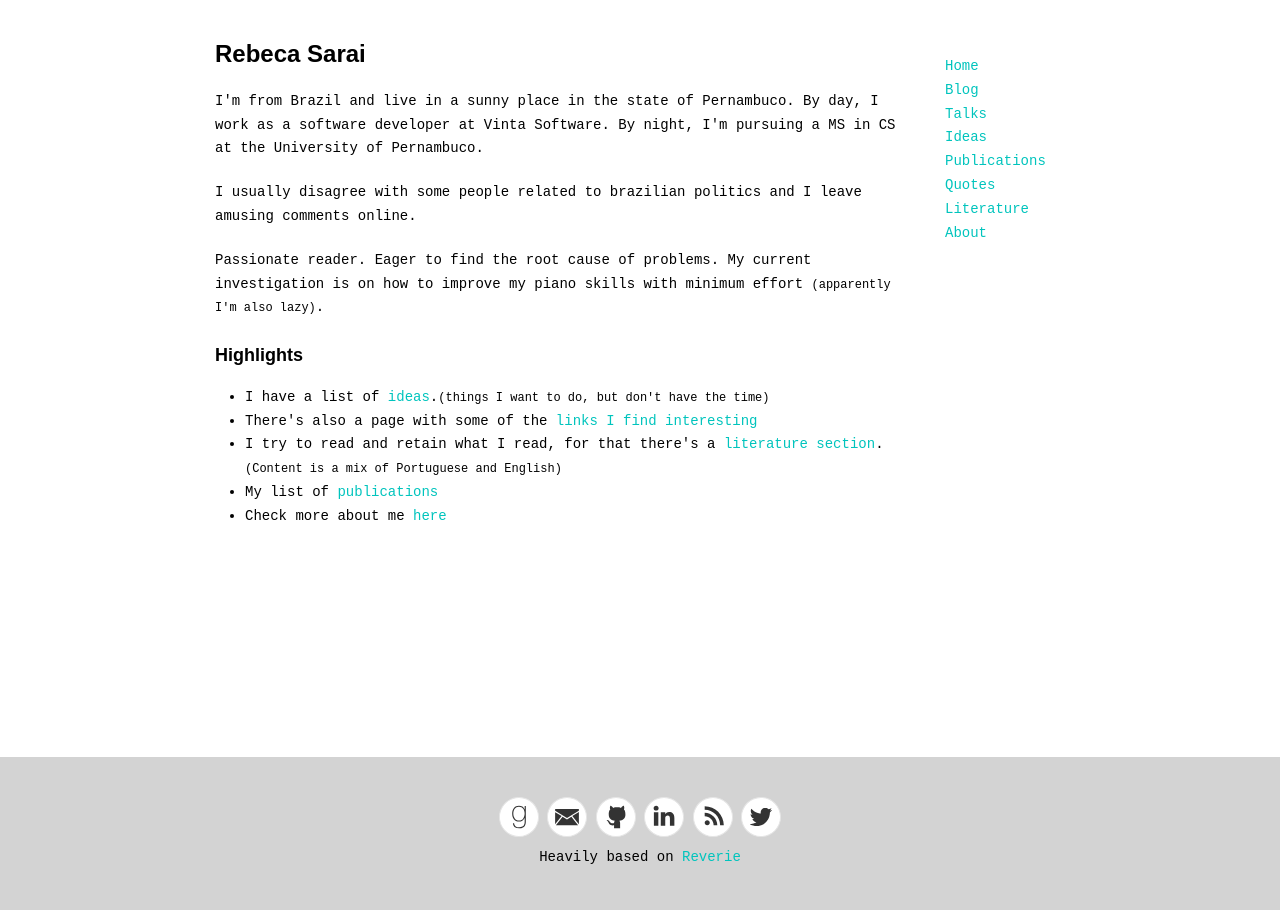
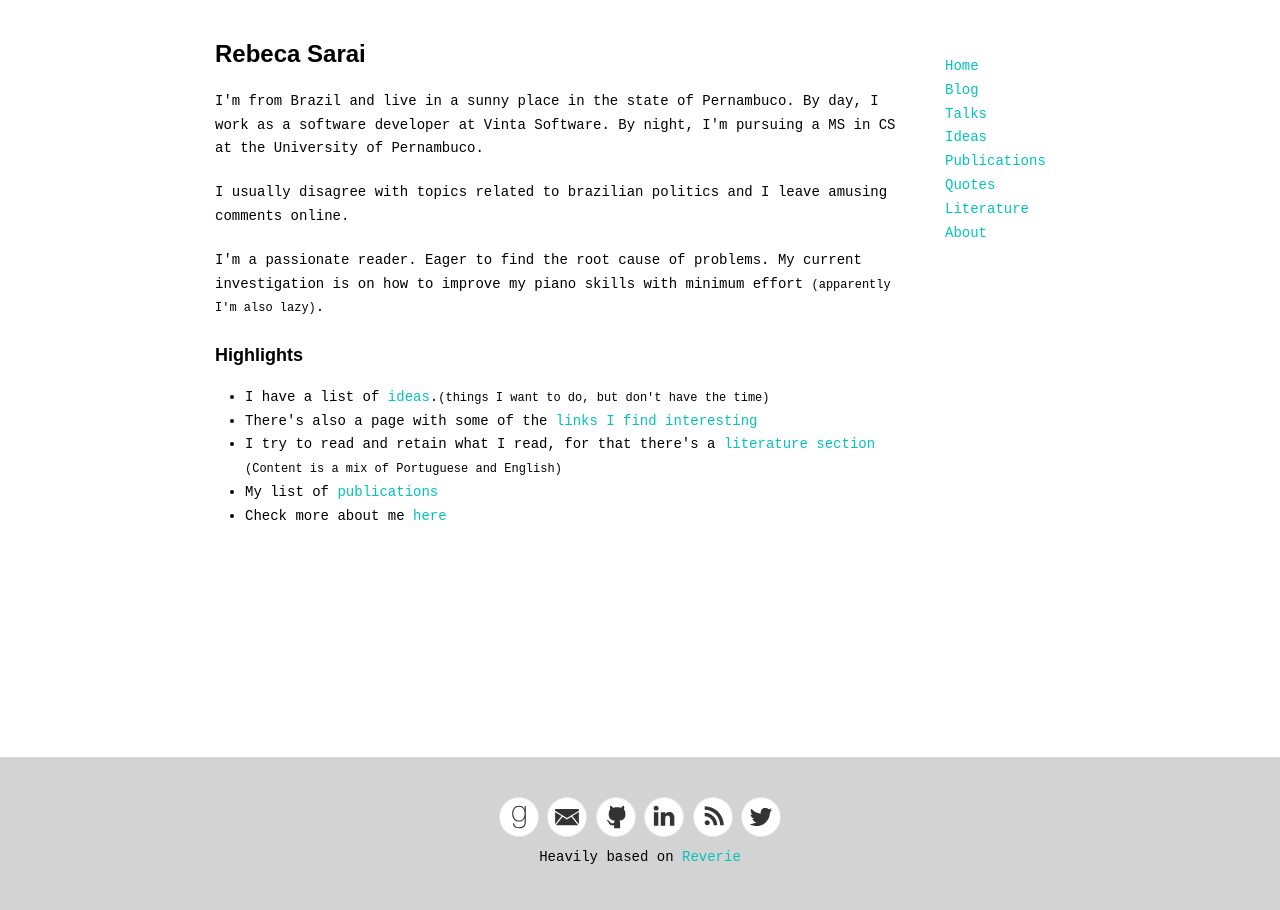
Before and after one commit to rsarai/-rsarai.github.io, a Jekyll site: the page built from index.html, in a window 1280 px wide. Built offline with Jekyll 4.4.1, drawn with Linux system fonts in a browser that asks for light colours.

Commit message:
Updates copy and adds content to links page

```diff
--- a/index.html
+++ b/index.html
@@ -6,13 +6,13 @@
 <div>
     <h1 class="hello">Rebeca Sarai</h1>
     <p>I'm from Brazil and live in a sunny place in the state of Pernambuco. By day, I work as a software developer at Vinta Software. By night, I'm pursuing a MS in CS at the University of Pernambuco.</p>
-    <p>I usually disagree with some people related to brazilian politics and I leave amusing comments online.</p>
-    <p>Passionate reader. Eager to find the root cause of problems. My current investigation is on how to improve my piano skills with minimum effort <span class="small">(apparently I'm also lazy)</span>.</p>
+    <p>I usually disagree with topics related to brazilian politics and I leave amusing comments online.</p>
+    <p>I'm a passionate reader. Eager to find the root cause of problems. My current investigation is on how to improve my piano skills with minimum effort <span class="small">(apparently I'm also lazy)</span>.</p>
     <h3>Highlights</h3>
     <ul>
         <li><p>I have a list of <a href="{{ site.baseurl }}/ideas">ideas</a>.<span class="small">(things I want to do, but don't have the time)</span></p></li>
         <li><p>There's also a page with some of the <a href="{{ site.baseurl }}/links">links I find interesting</a></p></li>
-        <li><p>I try to read and retain what I read, for that there's a <a href="{{ site.baseurl }}/books">literature section</a>. <span class="small">(Content is a mix of Portuguese and English)</span></p></li>
+        <li><p>I try to read and retain what I read, for that there's a <a href="{{ site.baseurl }}/books">literature section</a> <span class="small">(Content is a mix of Portuguese and English)</span></p></li>
         <li><p>My list of <a href="{{ site.baseurl }}/publications">publications</a></p></li>
         <li><p>Check more about me <a href="{{ site.baseurl }}/about">here</a></p></li>
     </ul>
```
Also changed, not shown: _pages/links.md (+4 -1 lines), _posts/2021-05-10-building-a-liability.md (+1 -0 lines).
